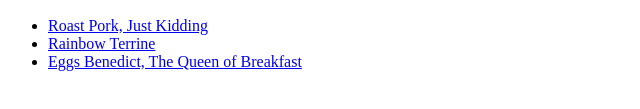
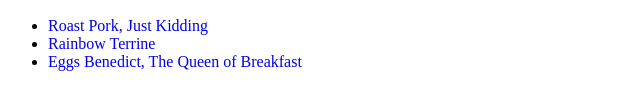
Before and after one commit to nick-ibanez/odin-recipes, a plain HTML site: page index.html in a window 1280 px wide. Shown: the part 383-492 px from the top of the page, 0-640 px from the left. Drawn offline with Linux system fonts and the light colour scheme.

Commit message:
Removed hyperlink styles

```diff
--- a/index.html
+++ b/index.html
@@ -12,9 +12,9 @@
     <img src="images/gif1.gif">
 
     <ul>
-        <li><a href="./recipes/roast-pork-jk.html">Roast Pork, Just Kidding</a></li>
-        <li><a href="./recipes/rainbow-terrine.html">Rainbow Terrine</a></li>
-        <li><a href="./recipes/eggs-benedict.html">Eggs Benedict, The Queen of Breakfast</a></li>
+        <li><a href="./recipes/roast-pork-jk.html" style="text-decoration: none;">Roast Pork, Just Kidding</a></li>
+        <li><a href="./recipes/rainbow-terrine.html"  style="text-decoration: none;">Rainbow Terrine</a></li>
+        <li><a href="./recipes/eggs-benedict.html"  style="text-decoration: none;">Eggs Benedict, The Queen of Breakfast</a></li>
     </ul>
 </body>
 </html>
```
